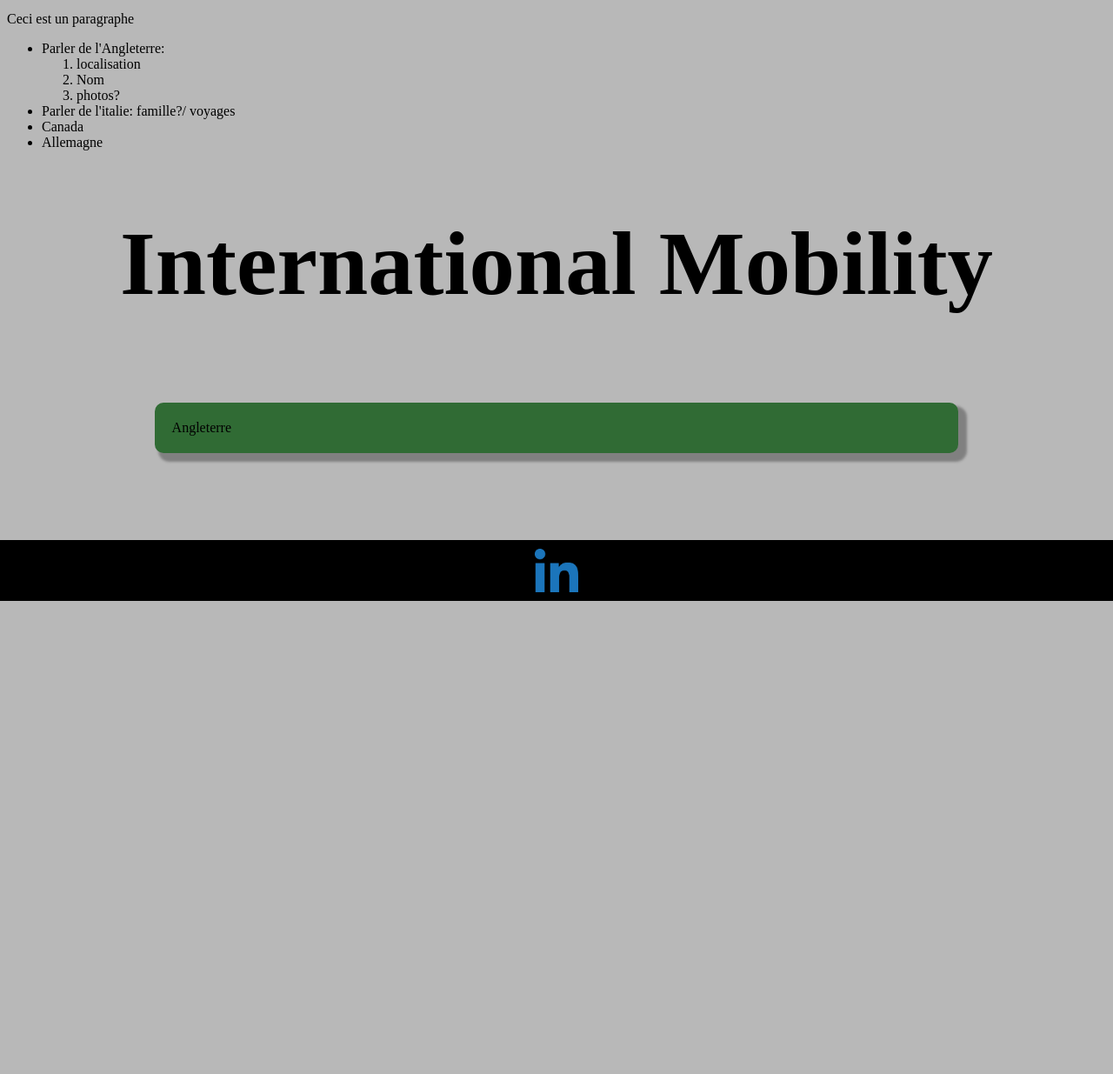
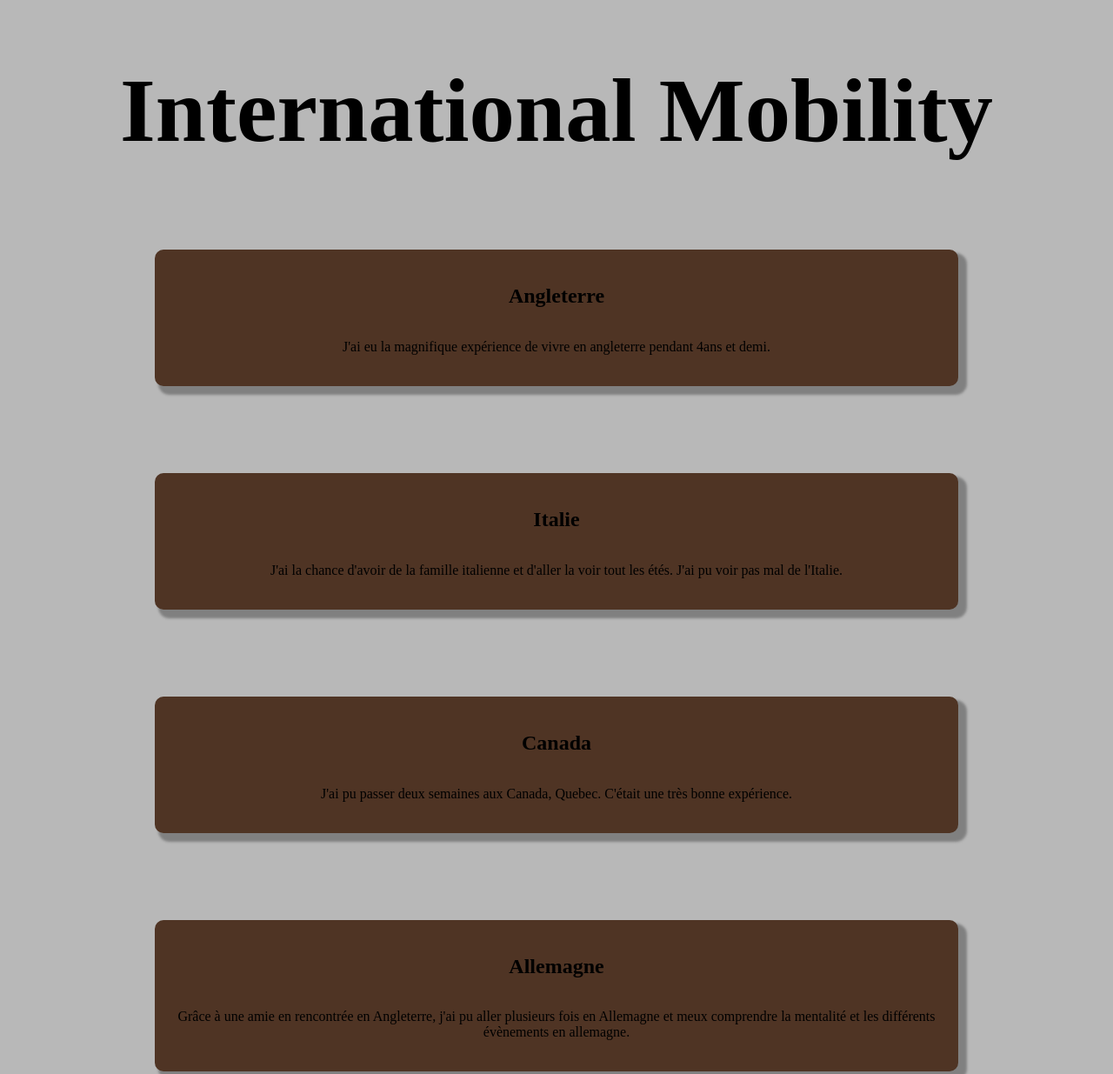
Before and after one commit to Chochodu31/e-portfolio, a plain HTML site: page International_mobility.html in a window 1280 px wide. Shown: the part 61-1296 px from the top of the page at 87% size. Before the commit the page ends 800 px from the top, so only its background shows below. Drawn offline with Linux system fonts and the light colour scheme.

Commit message:
Mise en page mobilité international

```diff
--- a/International_mobility.html
+++ b/International_mobility.html
@@ -27,29 +27,35 @@
     </nav>
 
 
-    <p>
-        Ceci est un paragraphe
-    </p>
+    <h1 class="titre">International Mobility</h1>
+    <div class="boite_sujets">
+        <h2>Angleterre</h2>
+        <p>
+            J'ai eu la magnifique expérience de vivre en angleterre pendant 4ans et demi.
+        </p>
+    </div>
 
+    <div class="boite_sujets">
+        <h2>Italie</h2>
+        <p>
+            J'ai la chance d'avoir de la famille italienne et d'aller la voir tout les étés. J'ai pu voir pas mal de l'Italie.
+        </p>
+    </div>
 
-    <p>
-        <ul>
-            <li>Parler de l'Angleterre:</li>
-            <ol>
-                <li>localisation</li>
-                <li>Nom</li>
-                <li>photos?</li>
-            </ol>
-            <li>Parler de l'italie: famille?/ voyages</li>
-            <li>Canada</li>
-            <li>Allemagne</li>
-        </ul>
-    </p>
+     <div class="boite_sujets">
+        <h2>Canada</h2>
+        <p>
+            J'ai pu passer deux semaines aux Canada, Quebec. C'était une très bonne expérience.
+        </p>
+    </div>
 
-    <h1 class="titre">International Mobility</h1>
-    <p class="boite">
-        Angleterre
-    </p>
+     <div class="boite_sujets">
+        <h2>Allemagne</h2>
+        <p>
+            Grâce à une amie en rencontrée en Angleterre, j'ai pu aller plusieurs fois en Allemagne et meux comprendre la mentalité
+            et les différents évènements en allemagne.
+        </p>
+    </div>
 
     <footer>
         <a href="https://www.linkedin.com/in/chloe-migliasso-805266386/" class="linkedin"></a>
--- a/style.css
+++ b/style.css
@@ -30,7 +30,7 @@ nav {
     color: rgb(86, 86, 86);
 }
 
-.boite {
+.boite_intro {
     display: flex;
     flex-direction: row;
     flex-wrap: wrap;
@@ -107,3 +107,20 @@ footer{
     text-align: center;
     font-size: 10cap;
 }
+
+.boite_sujets{
+    display: flex;
+    flex-direction: column;
+    flex-wrap: wrap;
+    justify-content: space-between ;
+    width: 70%;
+    padding: 20px;
+    margin: auto;
+    background-color: rgb(79, 52, 36) ;
+    margin-top: 100px;
+    margin-bottom: 100px;
+    box-shadow: 7px 7px 3px 3px grey;
+    height: fit-content;
+    text-align: center;
+    border-radius: 10px ;
+}
```
Also changed, not shown: Engineering_Course.html (+2 -0 lines), Welcome.html (+4 -4 lines).
